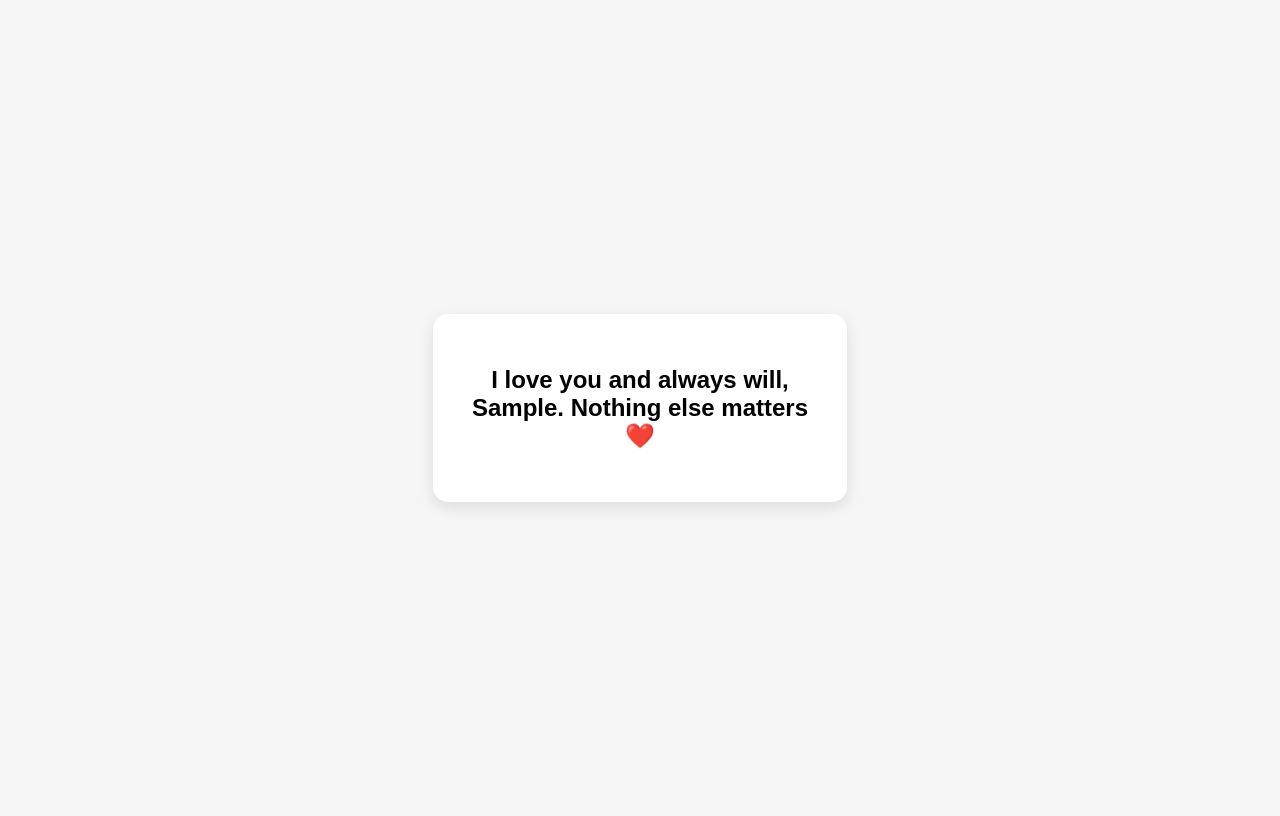
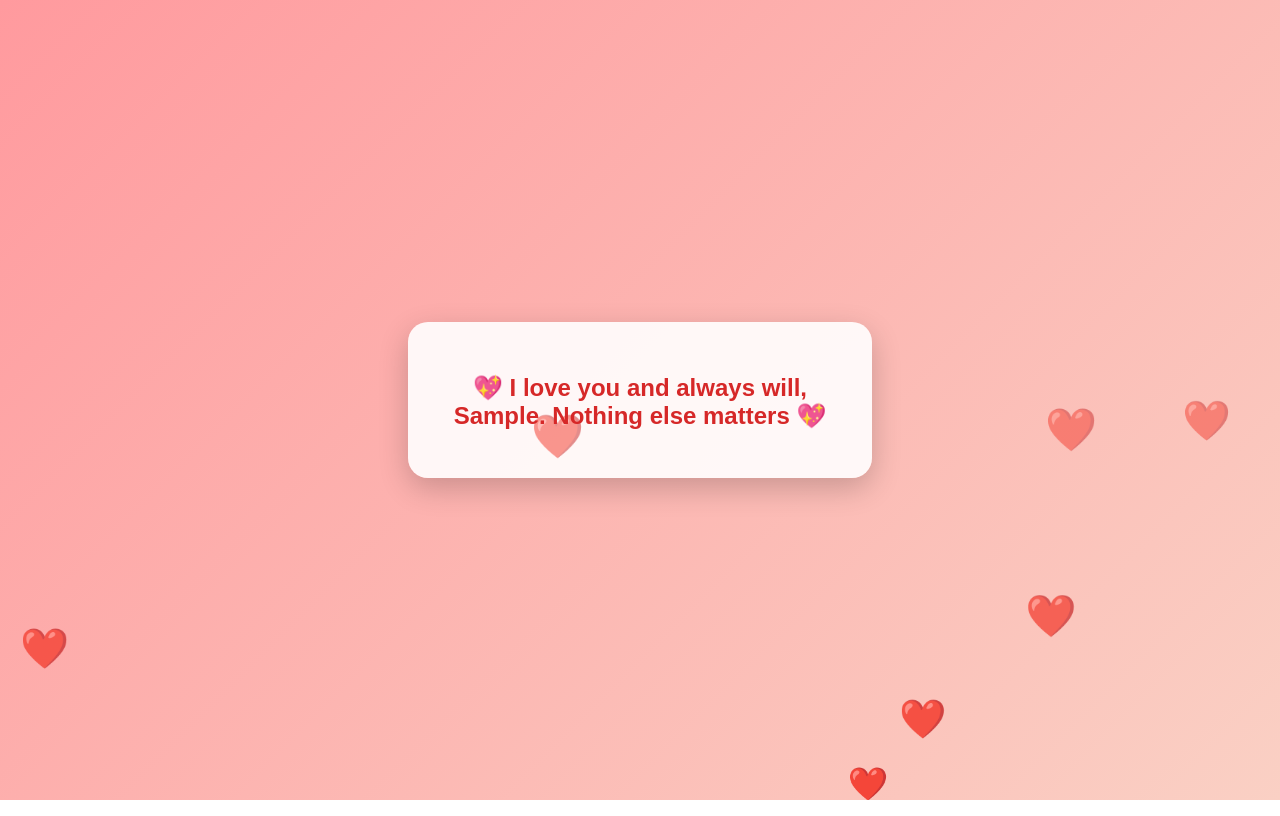
Before and after one commit to highbfg/Love-messageKat, a plain HTML site: page index.html in a window 1280 px wide. Both pictures are taken after typing "Sample" into the empty fields and a click on the button "Submit". Drawn offline with Linux system fonts and the light colour scheme.

Commit message:
Update index.html

```diff
--- a/index.html
+++ b/index.html
@@ -1,3 +1,4 @@
+
 <!DOCTYPE html>
 <html lang="en">
 <head>
@@ -5,53 +6,114 @@
   <title>Special Message</title>
   <style>
     body {
-      font-family: Arial, sans-serif;
-      background: #f5f5f5;
+      margin: 0;
+      font-family: 'Poppins', sans-serif;
+      background: linear-gradient(135deg, #ff9a9e, #fad0c4);
       display: flex;
       justify-content: center;
       align-items: center;
       height: 100vh;
+      overflow: hidden;
     }
+
     .card {
-      background: white;
+      background: rgba(255, 255, 255, 0.9);
       padding: 2rem;
-      border-radius: 15px;
-      box-shadow: 0 5px 15px rgba(0,0,0,0.1);
+      border-radius: 20px;
+      box-shadow: 0 10px 30px rgba(0,0,0,0.2);
       text-align: center;
-      max-width: 350px;
+      max-width: 400px;
+      animation: fadeIn 1.5s ease-in-out;
     }
+
+    h2 {
+      margin-bottom: 1rem;
+      color: #e63946;
+    }
+
     input, button {
-      padding: 10px;
+      padding: 12px;
       margin-top: 15px;
       width: 80%;
+      border-radius: 8px;
+      border: none;
+      font-size: 16px;
+    }
+
+    input {
       border: 1px solid #ccc;
-      border-radius: 8px;
     }
+
     button {
       background: #ff4b5c;
       color: white;
       cursor: pointer;
-      border: none;
+      transition: background 0.3s ease;
     }
+
     button:hover {
       background: #e63946;
     }
+
     .hidden {
       display: none;
+    }
+
+    /* Heart animation */
+    .hearts {
+      position: fixed;
+      top: 0;
+      left: 0;
+      width: 100%;
+      height: 100%;
+      pointer-events: none;
+      overflow: hidden;
+      z-index: 0;
+    }
+
+    .heart {
+      position: absolute;
+      bottom: -20px;
+      font-size: 24px;
+      color: red;
+      animation: floatUp 6s linear infinite;
+    }
+
+    @keyframes floatUp {
+      0% { transform: translateY(0) scale(1); opacity: 1; }
+      100% { transform: translateY(-100vh) scale(1.5); opacity: 0; }
+    }
+
+    @keyframes fadeIn {
+      from { opacity: 0; transform: translateY(20px); }
+      to { opacity: 1; transform: translateY(0); }
+    }
+
+    /* Message animation */
+    #message {
+      font-size: 1.5rem;
+      color: #d62828;
+      animation: zoomIn 2s ease forwards;
+    }
+
+    @keyframes zoomIn {
+      0% { transform: scale(0.5); opacity: 0; }
+      100% { transform: scale(1); opacity: 1; }
     }
   </style>
 </head>
 <body>
-  <div class="card">
-    <div id="form-section">
+  <div class="hearts" id="hearts"></div>
+
+  <div class="card" id="form-section">
     <h2>Enter your name ❤️</h2>
     <input type="text" id="nameInput" placeholder="Your name here">
     <br>
     <button onclick="showMessage()">Submit</button>
   </div>
-    <div id="message-section" class="hidden">
+
+  <div class="card hidden" id="message-section">
     <h2 id="message"></h2>
-    </div>
   </div>
 
   <script>
@@ -61,10 +123,32 @@
         alert("Please enter your name first 😊");
         return;
       }
+
+      // Hide form and show message
       document.getElementById("form-section").classList.add("hidden");
       document.getElementById("message-section").classList.remove("hidden");
       document.getElementById("message").innerText =
-        `I love you and always will, ${name}. Nothing else matters ❤️`;
+        `💖 I love you and always will, ${name}. Nothing else matters 💖`;
+
+      // Start hearts animation
+      startHearts();
+    }
+
+    function startHearts() {
+      const container = document.getElementById("hearts");
+      setInterval(() => {
+        const heart = document.createElement("div");
+        heart.classList.add("heart");
+        heart.innerText = "❤️";
+        heart.style.left = Math.random() * 100 + "vw";
+        heart.style.fontSize = (Math.random() * 20 + 20) + "px";
+        heart.style.animationDuration = (Math.random() * 3 + 3) + "s";
+        container.appendChild(heart);
+
+        setTimeout(() => {
+          heart.remove();
+        }, 6000);
+      }, 400);
     }
   </script>
 </body>
```
Lines whose indentation alone changed are shown as unchanged.
